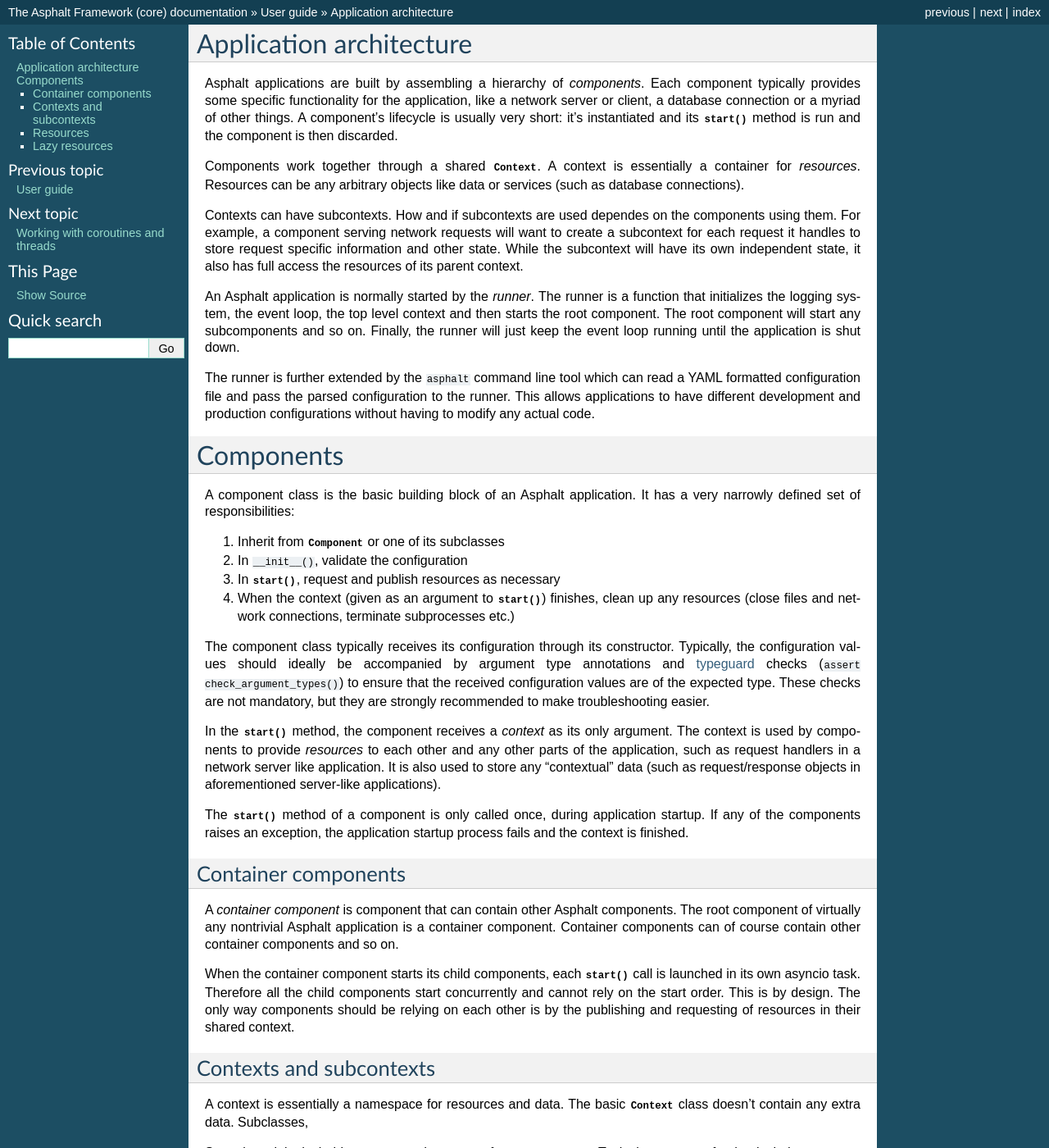
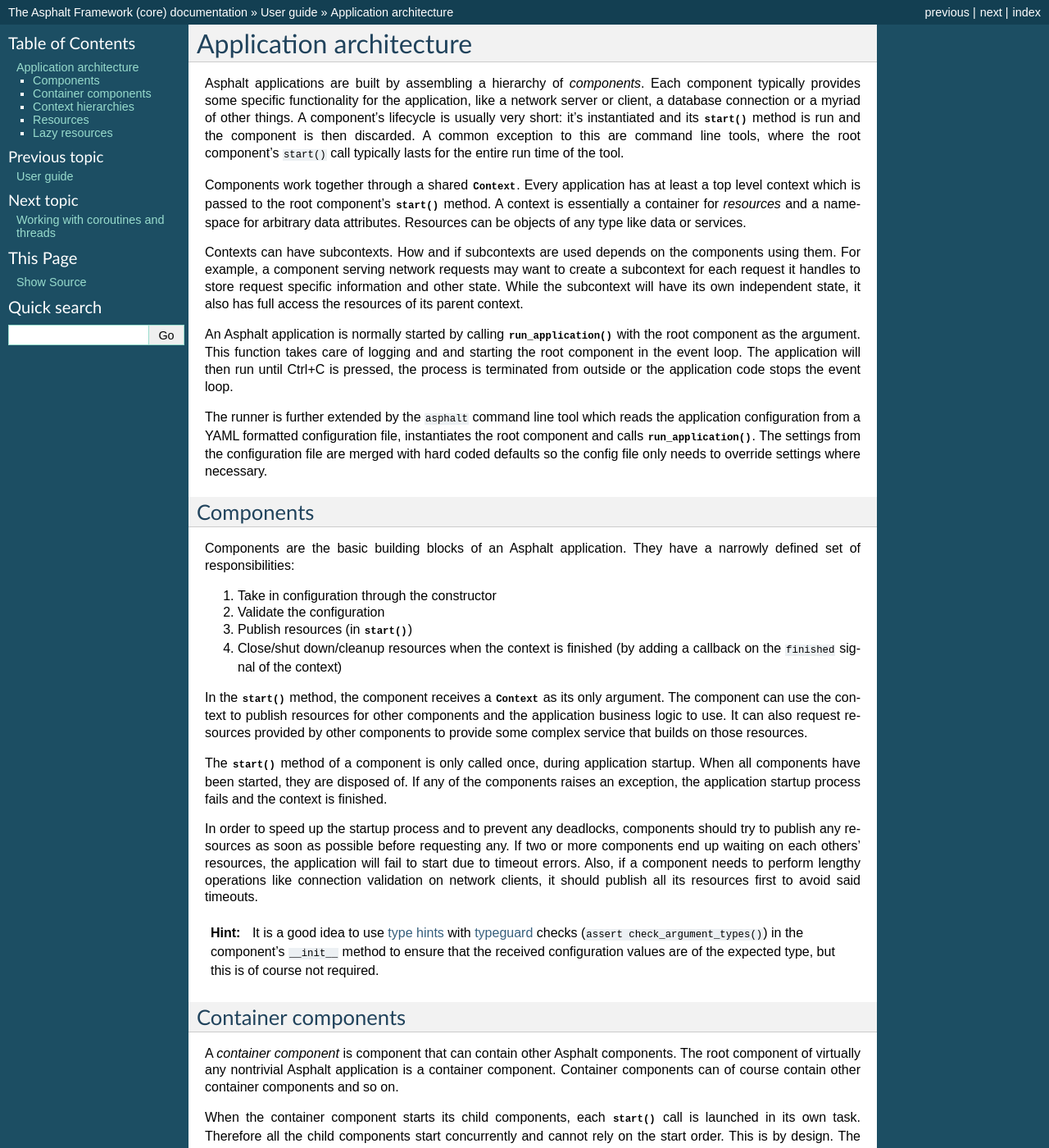
Before and after one commit to asphalt-framework/asphalt, a Sphinx documentation site: the page built from docs/userguide/architecture.rst, in a window 1280 px wide and 1400 px high. Shown: the whole window at 82% size. Built offline with Sphinx 7.4.7, drawn with Linux system fonts in a browser that asks for light colours; some of the changed text lies outside the part shown.

Commit message:
Finished the architecture page in the user guide

```diff
--- a/docs/userguide/architecture.rst
+++ b/docs/userguide/architecture.rst
@@ -5,55 +5,65 @@
 provides some specific functionality for the application, like a network server or client, a
 database connection or a myriad of other things. A component's lifecycle is usually very short:
 it's instantiated and its :meth:`~asphalt.core.component.Component.start` method is run and the
-component is then discarded.
+component is then discarded. A common exception to this are command line tools, where the root
+component's ``start()`` call typically lasts for the entire run time of the tool.
 
-Components work together through a shared :class:`~asphalt.core.context.Context`. A context is
-essentially a container for *resources*. Resources can be any arbitrary objects like data or
-services (such as database connections).
+Components work together through a shared :class:`~asphalt.core.context.Context`. Every application
+has at least a top level context which is passed to the root component's
+:meth:`~asphalt.core.component.Component.start` method. A context is essentially a container for
+*resources* and a namespace for arbitrary data attributes. Resources can be objects of any type
+like data or services.
 
-Contexts can have subcontexts. How and if subcontexts are used dependes on the components using
-them. For example, a component serving network requests will want to create a subcontext for each
+Contexts can have subcontexts. How and if subcontexts are used depends on the components using
+them. For example, a component serving network requests may want to create a subcontext for each
 request it handles to store request specific information and other state. While the subcontext will
 have its own independent state, it also has full access the resources of its parent context.
 
-An Asphalt application is normally started by the *runner*. The runner is a function that
-initializes the logging system, the event loop, the top level context and then starts the root
-component. The root component will start any subcomponents and so on. Finally, the runner will just
-keep the event loop running until the application is shut down.
+An Asphalt application is normally started by calling :func:`~asphalt.core.runner.run_application`
+with the root component as the argument. This function takes care of logging and and starting the
+root component in the event loop. The application will then run until Ctrl+C is pressed, the
+process is terminated from outside or the application code stops the event loop.
 
-The runner is further extended by the ``asphalt`` command line tool which can read a YAML formatted
-configuration file and pass the parsed configuration to the runner. This allows applications to
-have different development and production configurations without having to modify any actual code.
+The runner is further extended by the ``asphalt`` command line tool which reads the application
+configuration from a YAML formatted configuration file, instantiates the root component and calls
+:func:`~asphalt.core.runner.run_application`. The settings from the configuration file are merged
+with hard coded defaults so the config file only needs to override settings where necessary.
 
 Components
-==========
+----------
 
-A component class is the basic building block of an Asphalt application. It has a very narrowly
-defined set of responsibilities:
+Components are the basic building blocks of an Asphalt application. They have a narrowly defined
+set of responsibilities:
 
-#. Inherit from :class:`~asphalt.core.component.Component` or one of its subclasses
-#. In ``__init__()``, validate the configuration
-#. In :meth:`~asphalt.core.component.Component.start`, request and publish resources as necessary
-#. When the context (given as an argument to :meth:`~asphalt.core.component.Component.start`)
-   finishes, clean up any resources (close files and network connections, terminate subprocesses
-   etc.)
+#. Take in configuration through the constructor
+#. Validate the configuration
+#. Publish resources (in :meth:`~asphalt.core.component.Component.start`)
+#. Close/shut down/cleanup resources when the context is finished (by adding a callback on the
+   ``finished`` signal of the context)
 
-The component class typically receives its configuration through its constructor. Typically, the
-configuration values should ideally be accompanied by argument type annotations and typeguard_
-checks (``assert check_argument_types()``) to ensure that the received configuration values are of
-the expected type. These checks are not mandatory, but they are strongly recommended to make
-troubleshooting easier.
-
-In the :meth:`~asphalt.core.component.Component.start` method, the component receives a *context*
-as its only argument. The context is used by components to provide *resources* to each other and
-any other parts of the application, such as request handlers in a network server like application.
-It is also used to store any "contextual" data (such as request/response objects in aforementioned
-server-like applications).
+In the :meth:`~asphalt.core.component.Component.start` method, the component receives a
+:class:`~asphalt.core.context.Context` as its only argument. The component can use the context to
+publish resources for other components and the application business logic to use. It can also
+request resources provided by other components to provide some complex service that builds on those
+resources.
 
 The :meth:`~asphalt.core.component.Component.start` method of a component is only called once,
-during application startup. If any of the components raises an exception, the application startup
-process fails and the context is finished.
+during application startup. When all components have been started, they are disposed of.
+If any of the components raises an exception, the application startup process fails and the context
+is finished.
 
+In order to speed up the startup process and to prevent any deadlocks, components should try to
+publish any resources as soon as possible before requesting any. If two or more components end up
+waiting on each others' resources, the application will fail to start due to timeout errors.
+Also, if a component needs to perform lengthy operations like connection validation on network
+clients, it should publish all its resources first to avoid said timeouts.
+
+.. hint::
+    It is a good idea to use `type hints`_ with typeguard_ checks
+    (``assert check_argument_types()``) in the component's ``__init__`` method to ensure that the
+    received configuration values are of the expected type, but this is of course not required.
+
+.. _type hints: https://www.python.org/dev/peps/pep-0484/
 .. _typeguard: https://pypi.python.org/pypi/typeguard
 
 Container components
@@ -64,75 +74,73 @@
 Container components can of course contain other container components and so on.
 
 When the container component starts its child components, each
-:meth:`~asphalt.core.component.Component.start` call is launched in its own asyncio task. Therefore
-all the child components start concurrently and cannot rely on the start order. This is by design.
+:meth:`~asphalt.core.component.Component.start` call is launched in its own task. Therefore all the
+child components start concurrently and cannot rely on the start order. This is by design.
 The only way components should be relying on each other is by the publishing and requesting of
 resources in their shared context.
 
-Contexts and subcontexts
-------------------------
+Context hierarchies
+-------------------
 
-A context is essentially a namespace for resources and data. The basic
-:class:`~asphalt.core.context.Context` class doesn't contain any extra data. Subclasses,
+As mentioned previously, every application has at least one context. Component code and application
+business logic can create new contexts at any time, and a new context can be linked to a parent
+context to take advantage of its resources. Such *subcontexts* have access to all the resources of
+the parent context, but parent contexts cannot access resources from their subcontexts. Sometimes
+it may also be beneficial to create completely isolated contexts to ensure consistent behavior
+when some reusable code is plugged in an application.
 
-
-Sometimes it is desirable to create *subcontexts* of a parent context.
-Typical uses cases for that include:
-
-* Request handlers for network services
-* Components that support specialized subcomponents
-* Complex reusable application add-ons (a reusable component with its own set of subcomponents)
-
-Subcontexts have access to all the resources of the parent context, but parent contexts cannot
-access resources from their subcontexts. It is also good to remember that a context does not
-necessarily have to have a parent context. How, when and where you use such contexts is up to you.
+A common use case for creating subcontexts is when a network server handles an incoming request.
+Such servers typically want to create a separate subcontext for each request, usually using
+specialized subclass of :class:`~asphalt.core.context.Context`.
 
 Resources
 ---------
 
-While any object can be a resource, the question is, what *should* be published as a resource in
-the context? The answer boils down to what is *needed* by other components. Here are a few examples
-of resources that might be useful to share among multiple components:
+The resource system in Asphalt exists for two principal reasons:
+
+* To avoid having to duplicate configuration
+* To enable sharing of pooled resources, like database connection pools
+
+Here are a few examples of services that will likely benefit from resource sharing:
 
 * Database connections
 * Remote service handles
+* Serializers
+* Template renderers
 * SSL contexts
 
-Another consideration is the *types* of the resources they're published as. One of the core ideas
-of resource publishing is that you could just switch a resource for another of the same type and
-not have to reconfigure the rest of the application. For example, think of a mailer. A mailer
-has a certain API and the code that uses the mailer does not (should not) have to care about the
-implementation of the API. So if you want to switch one mailer for another, you can do so without
-breaking your application. But this requires that the mailer resource is published using a common
-supertype. In this particular example, the mailer resources are published by asphalt-mailer_ as
-the ``asphalt.mailer.api.Mailer`` type. It is a good idea to use an abstract class as the published
-resource type when multiple implementations are expected in order to minimize the implementation
-constraints.
-
-It is a good idea to publish any resources as soon as possible before requesting any, to speed up
-the startup process and to prevent any deadlocks (when two or more components wait on each others'
-resources). Also, if you need to perform lengthy operations like connection validation on network
-clients, it is strongly recommended to first publish them and any other resources other components
-might be waiting on, to prevent occasional timeouts.
+When you publish a resource, you should make sure that the resource is discoverable using any
+abstract interface or base class that it implements. This is so that consumers of the service don't
+have to care if you switch the implementation of another. For example, consider a mailer service,
+provided by asphalt-mailer_. The library has an abstract base class for all mailers,
+``asphalt.mailer.api.Mailer``. To facilitate this loose coupling of services, it publishes all
+mailers as Mailers.
 
 .. _asphalt-mailer: https://github.com/asphalt-framework/asphalt-mailer
 
 Lazy resources
 --------------
 
-Resources can also be published *lazily*. That means they're created *on demand*, as part of the
-context where they were requested. There are a couple reasons for publishing resources this way:
+Resources can also be published *lazily*. That means they're created *on demand*, that is, either
+when their context attribute is accessed or when the resource is being requested for the first
+time. Unlike with normal resources, the resource values are not inherited by subcontexts, but every
+time the resource is requested in a new context, a new value is created specifically for that
+context.
 
-* Their setup is expensive
-* They are context sensitive to be specific to the context in which they're used
+There are at least a couple plausible reasons for publishing resources this way:
 
-Lazy resources are published using :meth`~asphalt.core.context.Context.publish_lazy_resource`.
-Instead of giving a resource object to it, you give it a callable that takes the local context
+* The resource needs access to the resources or data specific to the local context
+  (example: template renderers)
+* The life cycle of the resource needs to be tied to the life cycle of the context
+  (example: database transactions)
+
+Lazy resources are published using :meth:`~asphalt.core.context.Context.publish_lazy_resource`.
+Instead of passing a static value to it, you give it a callable that takes the local context
 object (whatever that may be) as the argument and returns the created resource object. The creator
-callable will only be called once at most in each context.
+callable will only be called at most once per context.
 
-The creator callable can also be a coroutine function or return an awaitable, in which case the
+The creator callable can be a coroutine function or return an awaitable, in which case the
 coroutine or other awaitable is resolved before returning the resource object to the caller. This
 approach has the unfortunate limitation that the awaitable cannot be automatically resolved on
-attribute access so something like ``await ctx.foo`` is required when such resources are used
-through their context attributes.
+attribute access so something like ``await ctx.resourcename`` is required when such resources are
+accessed through their context attributes.
```
